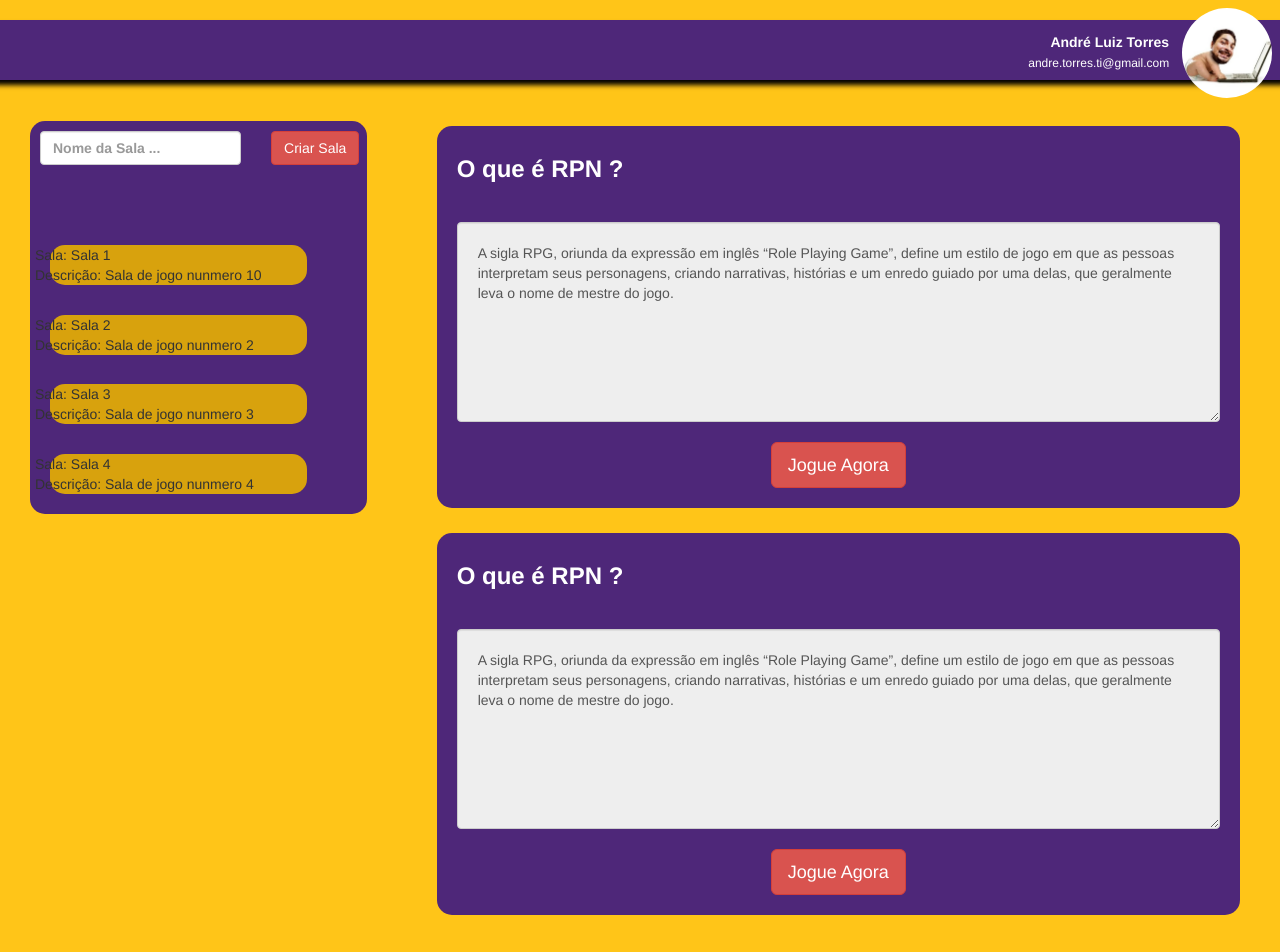
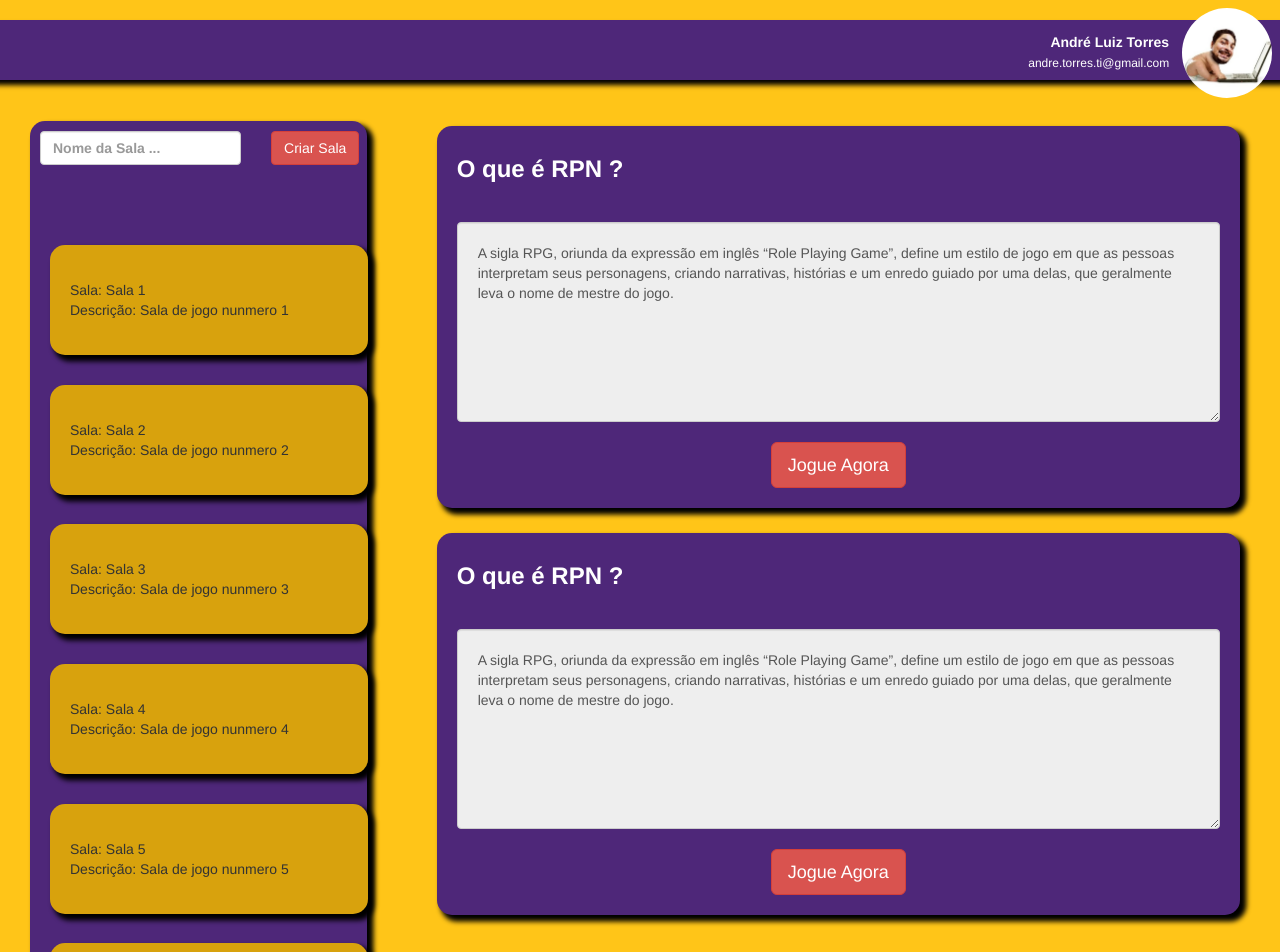
Before and after one commit to andreluiztorres/PIRPN, a React (Create React App) app in the folder rpn_pi/: page /Hall in a window 1280 px wide. Shown: the top 952 px of the page. Before the commit the page ends 915 px from the top, so only its background shows below. Built offline with nearby package versions, Linux system fonts and the light colour scheme.

Commit message:
alterações no css.
sombreamento, distanciamento, tamanho dos cards.

```diff
--- a/rpn_pi/src/App.css
+++ b/rpn_pi/src/App.css
@@ -3,7 +3,7 @@ background-color: #ffc518;
 }
 
 .BarrSup {
- box-shadow: 5px 5px 5px '#000'
+ box-shadow: 5px 5px 5px 1.5px #000
 }
 .Avatar{
 position: absolute;
@@ -11,7 +11,7 @@ right: 8px;
 top: 8px;
 display: flex;
 justify-content: end;
-box-shadow: 5px 5px 5px '#000';
+box-shadow: 5px 5px 5px 1.5px "#000";
 }
 
 .Card {
@@ -19,7 +19,7 @@ box-shadow: 5px 5px 5px '#000';
   margin-right: 40px;
   background-color: #4e2779;
   border-radius: 15px;
-  box-shadow: 5px 5px 5px '#000';
+  box-shadow: 5px 5px 5px 1.5px #000;
   margin-top: 10%;
 }
 
@@ -28,8 +28,11 @@ box-shadow: 5px 5px 5px '#000';
   margin-right: 40px;
   background-color: #d8a20d;
   border-radius: 15px;
-  box-shadow: 5px 5px 5px '#000';
+  box-shadow: 5px 5px 5px 1.5px #000;
   margin-top: 10%;
+  padding: 3.5rem;
+  width: 31.8rem;
+
 }
 
 
--- a/rpn_pi/src/pages/hall/index.js
+++ b/rpn_pi/src/pages/hall/index.js
@@ -12,22 +12,37 @@ const Hall = () => {
         {
         Id: 1,
         Nome: 'Sala 1',
-        Descricao: "Sala de jogo nunmero 10",
+        Descricao: "Sala de jogo nunmero 1",
         },
+
         {
         Id: 2,
         Nome:' Sala 2',
         Descricao: "Sala de jogo nunmero 2",
         },
+
         {
         Id: 3,
         Nome: 'Sala 3',
         Descricao: "Sala de jogo nunmero 3",
         },
+
         {
         Id: 4,
         Nome: 'Sala 4',
         Descricao: 'Sala de jogo nunmero 4',
+        },
+
+        {
+        Id: 5,
+        Nome: 'Sala 5',
+        Descricao: "Sala de jogo nunmero 5",
+        },
+
+        {
+        Id: 6,
+        Nome: 'Sala 6',
+        Descricao: "Sala de jogo nunmero 6",
         }
     ]
 
```
